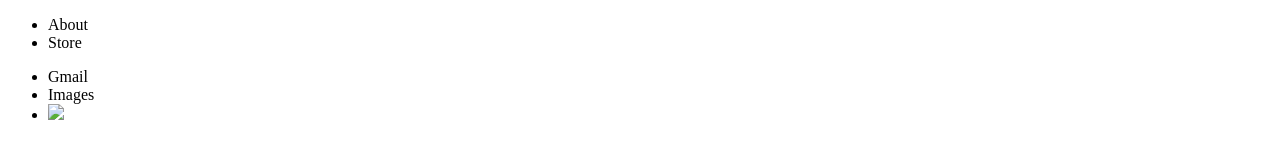
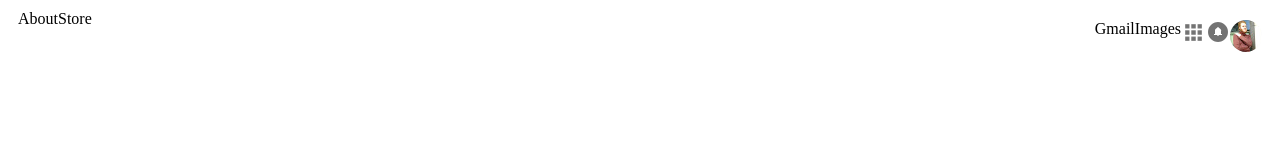
Before and after one commit to Cthulian/google-homepage, a plain HTML site: page index.html in a window 1280 px wide. Drawn offline with Linux system fonts and the light colour scheme.

Commit message:
add margins to nav bar, try to align vertically

```diff
--- a/index.html
+++ b/index.html
@@ -2,7 +2,7 @@
 <html>
 
   <head>
-    <link href=".style" rel="stylesheet" type="text/css" >
+    <link rel="stylesheet" type="text/css" href="style.css" >
   </head>
   <body>
     <div class="nav-bar">
@@ -16,7 +16,11 @@
             <ul>
               <li>Gmail</li>
               <li>Images</li>
-              <li><image src=
+              <li><image src="images/Apps_icon_default.png" height="25px" width="25px"></li>
+              <li><image src="images/google-notifications.png">
+              <li><image id="profile" src="images/photo.jpg"></li>
+            </ul>
+
         </div>
     </div>
 
--- a/style.css
+++ b/style.css
@@ -0,0 +1,22 @@
+
+.nav-bar {
+	display: inline;
+
+}
+.nav-bar ul {
+	list-style-type: none;
+	margin: 10px 10px;
+	padding: 0;
+	align-items: center;
+
+}
+.nav-bar li{
+	float:left;
+
+}
+#right-nav {
+	float: right;
+}
+#profile {
+	border-radius: 20px;
+}
```
